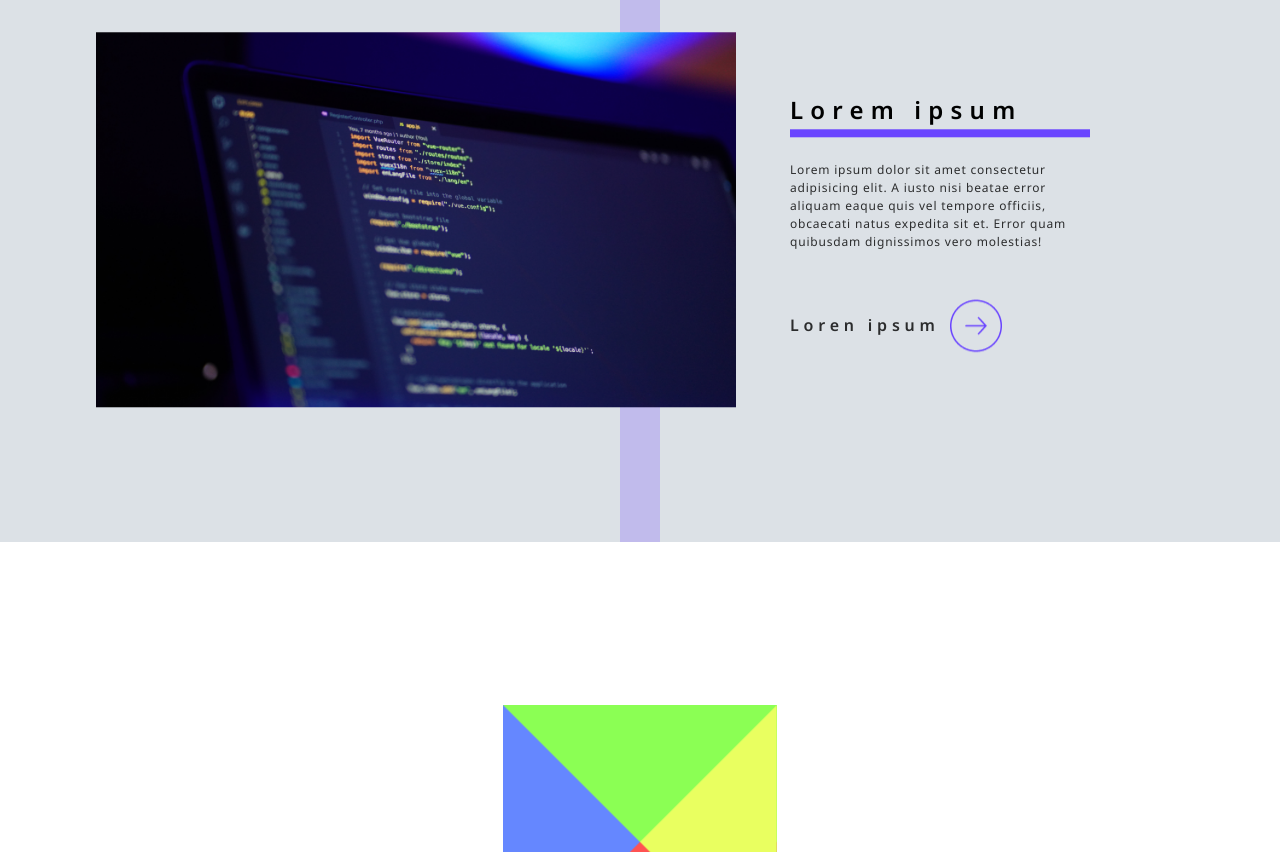
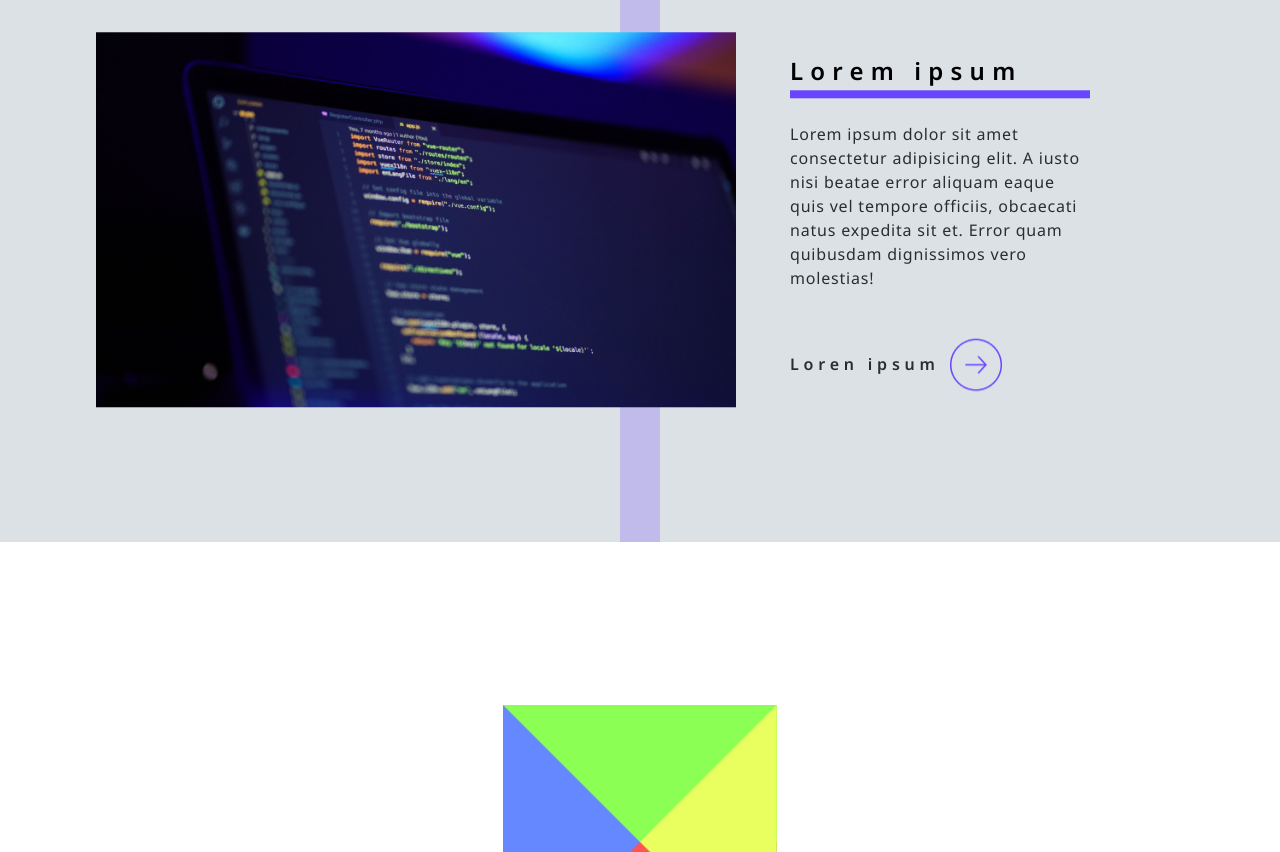
Before and after one commit to iamdarshangowda/willeder, a React (Vite) app: page / in a window 1280 px wide. Shown: the part 3040-3892 px from the top of the page. Built offline with nearby package versions, Linux system fonts and the light colour scheme; a web font is replaced by a local one.

Commit message:
small ui fix

```diff
--- a/src/Styles/GreyContainer.scss
+++ b/src/Styles/GreyContainer.scss
@@ -52,7 +52,7 @@
     }
 
     p {
-      font-size: 1rem;
+      font-size: 16px;
       font-weight: 400;
       line-height: 150%; /* 24px */
       letter-spacing: 0.8px;
@@ -85,6 +85,7 @@
       transform: translate(0%, -50%);
 
       p {
+        font-size: 14px;
         padding: 0px 16px;
       }
 
--- a/src/Styles/TripletImages.scss
+++ b/src/Styles/TripletImages.scss
@@ -11,6 +11,12 @@
   .background-card {
     position: relative;
     text-align: center;
+
+    img {
+      max-width: 640px;
+      width: 100%;
+      height: 600px;
+      object-fit: cover;
     }
 
     .image-text {
@@ -41,12 +47,6 @@
         letter-spacing: 0.05em;
       }
     }
-
-  img {
-    max-width: 640px;
-    width: 100%;
-    height: 600px;
-    object-fit: cover;
   }
 
   .top-text {
@@ -79,12 +79,14 @@
     grid-template-columns: auto;
     gap: 1.25rem;
 
+    .background-card {
       .image-text {
         padding: 10px 30px;
       }
 
       img {
         width: 90%;
+      }
     }
 
     .top-text {
@@ -101,9 +103,11 @@
   }
 
   @media only screen and (max-device-width: $small) {
+    .background-card {
       img {
         width: 90%;
         height: 256px;
       }
     }
   }
+}
```
Lines whose indentation alone changed are shown as unchanged.
